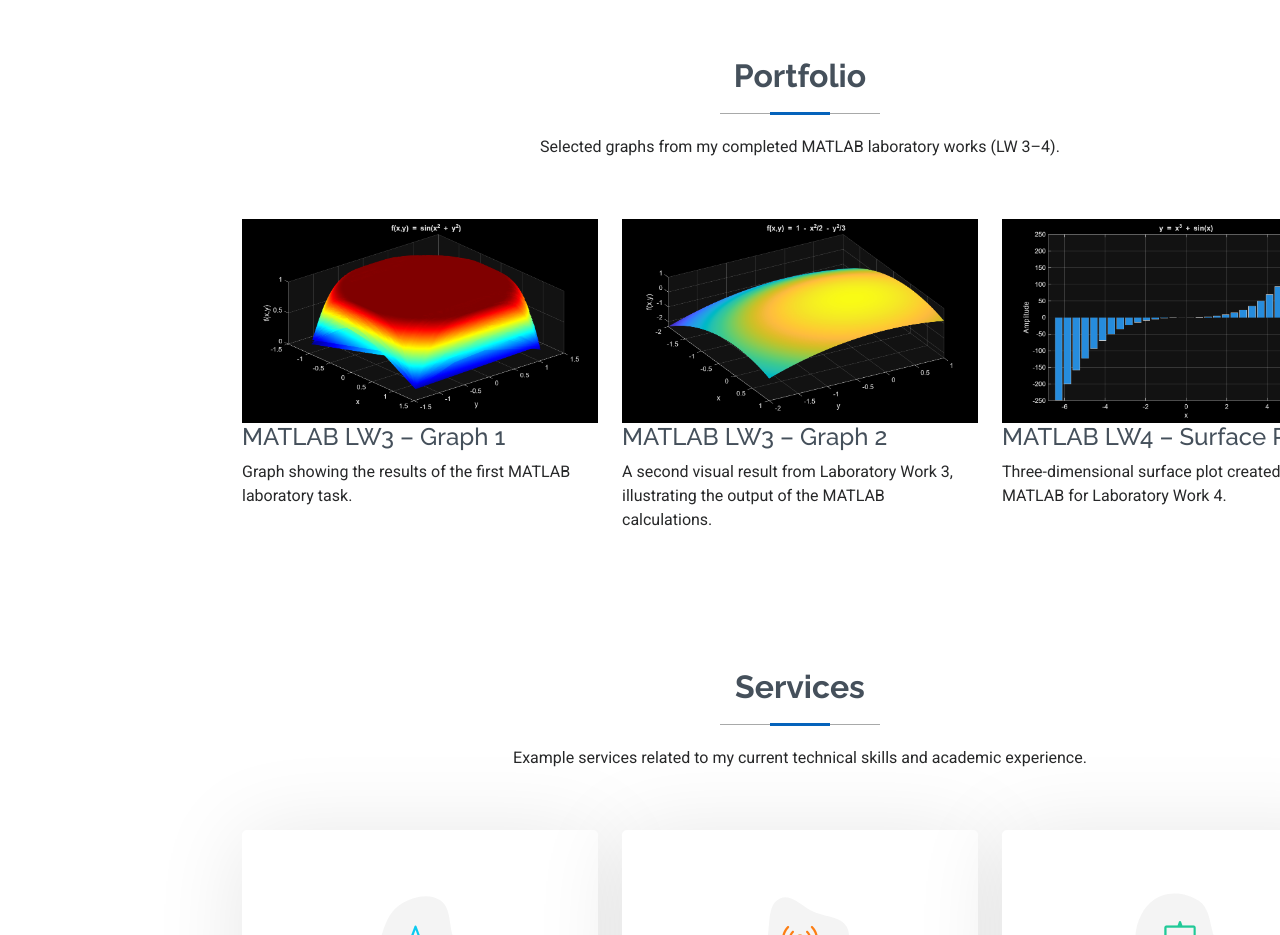
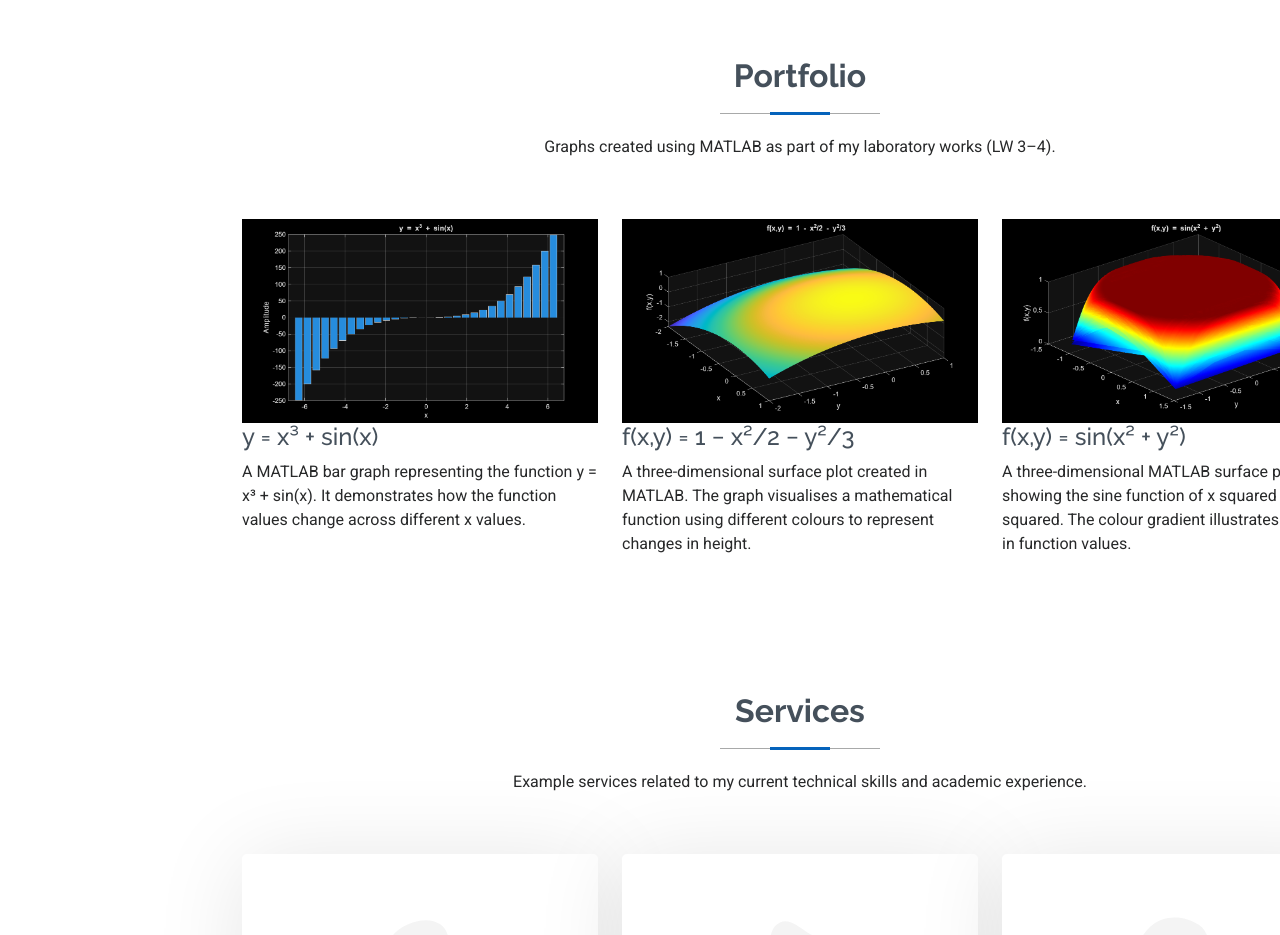
Before and after one commit to riyamodi183-design/riyamodi183-design.github.io, a plain HTML site: page index.html in a window 1280 px wide. Shown: the part 4040-4975 px from the top of the page. Drawn offline with nearby package versions, Linux system fonts and the light colour scheme.

Commit message:
Refactor portfolio section for clarity and consistency

```diff
--- a/index.html
+++ b/index.html
@@ -352,56 +352,73 @@
     </section>
     <!-- End Resume Section -->
 
-
 <!-- Portfolio Section -->
 <section id="portfolio" class="portfolio section">
 
   <div class="container section-title" data-aos="fade-up">
     <h2>Portfolio</h2>
-        <p>Selected graphs from my completed MATLAB laboratory works (LW 3–4).</p>
+    <p>Graphs created using MATLAB as part of my laboratory works (LW 3–4).</p>
   </div>
 
   <div class="container">
     <div class="row gy-4">
 
+      <!-- Graph 1 -->
+      <div class="col-lg-4 col-md-6">
+        <div class="portfolio-content h-100">
+
+          <img src="assets/img/lw4-graph.png"
+               class="img-fluid"
+               alt="MATLAB bar graph of y equals x cubed plus sine x"
+               style="width: 100%; height: auto;">
+
+          <h4>y = x³ + sin(x)</h4>
+
+          <p>
+            A MATLAB bar graph representing the function y = x³ + sin(x).
+            It demonstrates how the function values change across different
+            x values.
+          </p>
+
+        </div>
+      </div>
+
+      <!-- Graph 2 -->
+      <div class="col-lg-4 col-md-6">
+        <div class="portfolio-content h-100">
+
+          <img src="assets/img/lw3-graph2.png"
+               class="img-fluid"
+               alt="MATLAB three-dimensional surface plot of one minus x squared over two minus y squared over three"
+               style="width: 100%; height: auto;">
+
+          <h4>f(x,y) = 1 − x²/2 − y²/3</h4>
+
+          <p>
+            A three-dimensional surface plot created in MATLAB.
+            The graph visualises a mathematical function using
+            different colours to represent changes in height.
+          </p>
+
+        </div>
+      </div>
+
+      <!-- Graph 3 -->
       <div class="col-lg-4 col-md-6">
         <div class="portfolio-content h-100">
 
           <img src="assets/img/lw3-graph1.png"
                class="img-fluid"
-                   alt="MATLAB Laboratory Work 3 first graph"
+               alt="MATLAB three-dimensional surface plot of sine of x squared plus y squared"
                style="width: 100%; height: auto;">
 
-              <h4>MATLAB LW3 – Graph 1</h4>
-              <p>Graph showing the results of the first MATLAB laboratory task.</p>
+          <h4>f(x,y) = sin(x² + y²)</h4>
 
-            </div>
-          </div>
-
-          <div class="col-lg-4 col-md-6">
-            <div class="portfolio-content h-100">
-
-              <img src="assets/img/lw3-graph2.png"
-                   class="img-fluid"
-                   alt="MATLAB Laboratory Work 3 second graph"
-                   style="width: 100%; height: auto;">
-
-              <h4>MATLAB LW3 – Graph 2</h4>
-              <p>A second visual result from Laboratory Work 3, illustrating the output of the MATLAB calculations.</p>
-
-            </div>
-          </div>
-
-          <div class="col-lg-4 col-md-6">
-            <div class="portfolio-content h-100">
-
-              <img src="assets/img/lw4-graph.png"
-                   class="img-fluid"
-                   alt="MATLAB Laboratory Work 4 three-dimensional surface plot"
-                   style="width: 100%; height: auto;">
-
-              <h4>MATLAB LW4 – Surface Plot</h4>
-              <p>Three-dimensional surface plot created in MATLAB for Laboratory Work 4.</p>
+          <p>
+            A three-dimensional MATLAB surface plot showing
+            the sine function of x squared plus y squared.
+            The colour gradient illustrates variations in function values.
+          </p>
 
         </div>
       </div>
```
Lines whose indentation alone changed are shown as unchanged.
